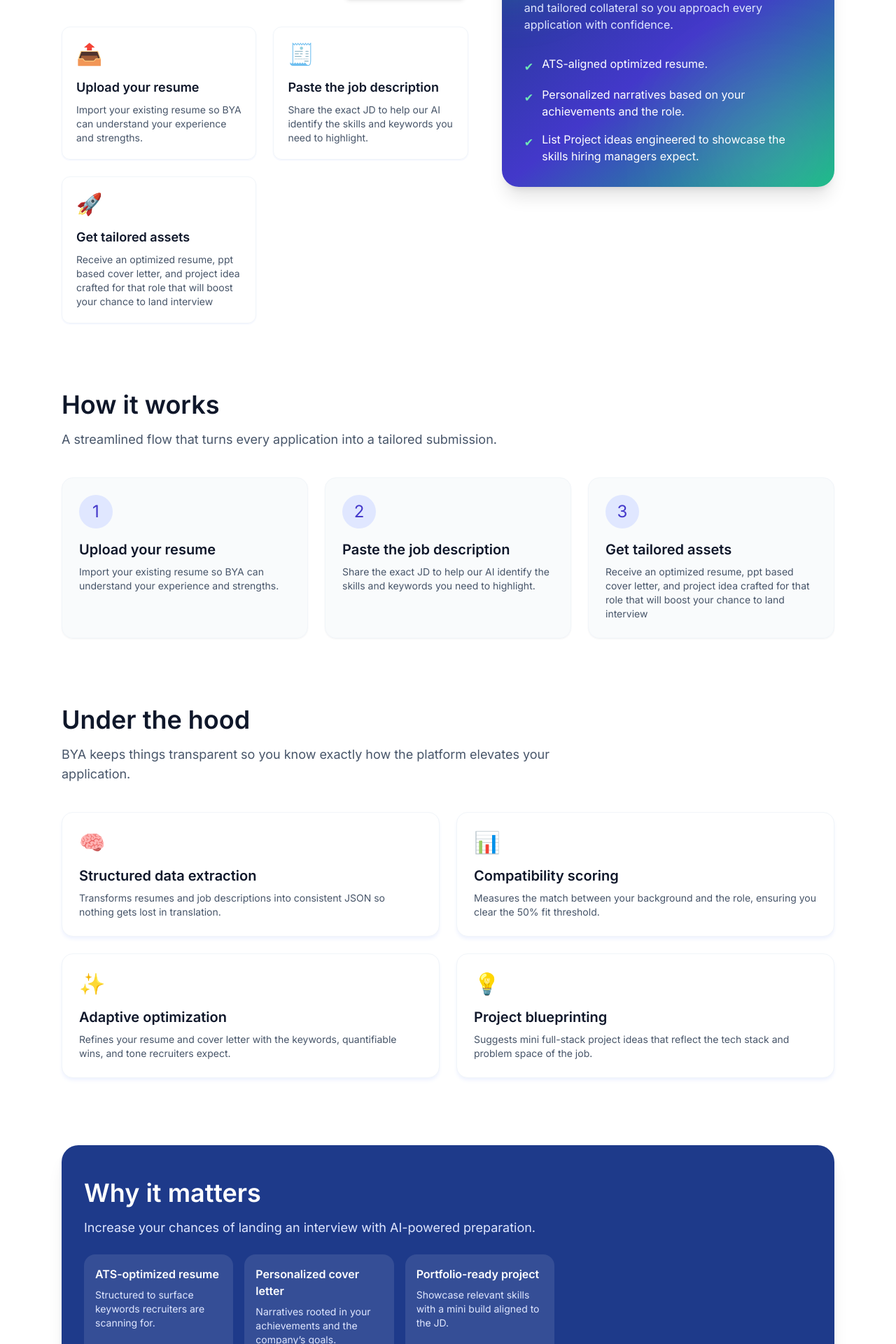
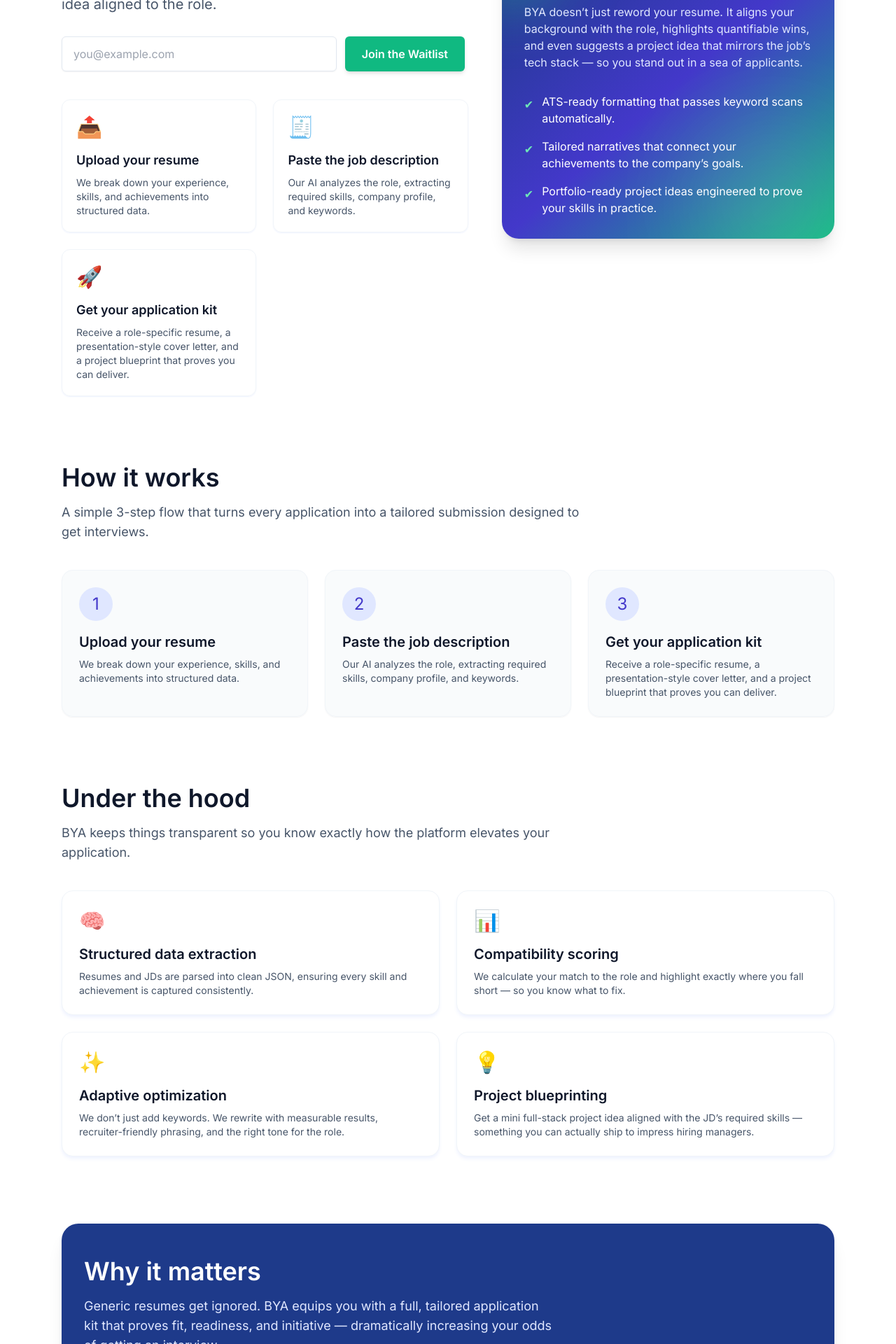
Before and after one commit to anusheeel/beforeyouapply, a Next.js app: page / in a window 1280 px wide. Shown: the part 400-2320 px from the top of the page at 70% size. Built offline with nearby package versions, Linux system fonts and the light colour scheme.

Commit message:
Update page.tsx

```diff
--- a/app/page.tsx
+++ b/app/page.tsx
@@ -3,17 +3,20 @@
 const steps = [
   {
     title: 'Upload your resume',
-    description: 'Import your existing resume so BYA can understand your experience and strengths.',
+    description:
+      'We break down your experience, skills, and achievements into structured data.',
     icon: '📤',
   },
   {
     title: 'Paste the job description',
-    description: 'Share the exact JD to help our AI identify the skills and keywords you need to highlight.',
+    description:
+      'Our AI analyzes the role, extracting required skills, company profile, and keywords.',
     icon: '🧾',
   },
   {
-    title: 'Get tailored assets',
-    description: 'Receive an optimized resume, ppt based cover letter, and project idea crafted for that role that will boost your chance to land interview',
+    title: 'Get your application kit',
+    description:
+      'Receive a role-specific resume, a presentation-style cover letter, and a project blueprint that proves you can deliver.',
     icon: '🚀',
   },
 ];
@@ -21,22 +24,26 @@
 const techHighlights = [
   {
     title: 'Structured data extraction',
-    description: 'Transforms resumes and job descriptions into consistent JSON so nothing gets lost in translation.',
+    description:
+      'Resumes and JDs are parsed into clean JSON, ensuring every skill and achievement is captured consistently.',
     icon: '🧠',
   },
   {
     title: 'Compatibility scoring',
-    description: 'Measures the match between your background and the role, ensuring you clear the 50% fit threshold.',
+    description:
+      'We calculate your match to the role and highlight exactly where you fall short — so you know what to fix.',
     icon: '📊',
   },
   {
     title: 'Adaptive optimization',
-    description: 'Refines your resume and cover letter with the keywords, quantifiable wins, and tone recruiters expect.',
+    description:
+      'We don’t just add keywords. We rewrite with measurable results, recruiter-friendly phrasing, and the right tone for the role.',
     icon: '✨',
   },
   {
     title: 'Project blueprinting',
-    description: 'Suggests mini full-stack project ideas that reflect the tech stack and problem space of the job.',
+    description:
+      'Get a mini full-stack project idea aligned with the JD’s required skills — something you can actually ship to impress hiring managers.',
     icon: '💡',
   },
 ];
@@ -45,16 +52,17 @@
   return (
     <main className="min-h-screen bg-white">
       <div className="mx-auto flex max-w-6xl flex-col gap-24 px-6 pb-24 pt-16 sm:pt-24">
+        {/* Hero Section */}
         <section className="grid gap-12 lg:grid-cols-[1.1fr_0.9fr] lg:items-center">
           <div className="max-w-2xl">
             <span className="inline-flex items-center rounded-full bg-indigo-100 px-3 py-1 text-sm font-medium text-indigo-700">
               BeforeYouApply (BYA)
             </span>
             <h1 className="mt-6 text-4xl font-bold text-slate-900 sm:text-5xl">
-              Land the interview before you apply.
+              Stop guessing. Start applying with confidence.
             </h1>
             <p className="mt-4 text-lg text-slate-600 sm:text-xl">
-              AI-powered resume, cover letter, and project kits tailored to every job description.
+              BeforeYouApply is your AI copilot that transforms a generic resume into a tailored application kit — complete with an optimized resume, a cover letter deck, and a mini-project idea aligned to the role.
             </p>
             <WaitlistForm />
             <div className="mt-10 grid gap-6 sm:grid-cols-2">
@@ -71,42 +79,51 @@
             </div>
           </div>
           <div className="relative overflow-hidden rounded-3xl bg-gradient-to-br from-indigo-900 via-indigo-700 to-emerald-500 p-8 text-white shadow-xl">
-            <div className="absolute -left-16 -top-16 h-40 w-40 rounded-full bg-emerald-400/30 blur-2xl" aria-hidden="true" />
-            <div className="absolute -bottom-20 -right-10 h-64 w-64 rounded-full bg-white/10 blur-3xl" aria-hidden="true" />
+            <div
+              className="absolute -left-16 -top-16 h-40 w-40 rounded-full bg-emerald-400/30 blur-2xl"
+              aria-hidden="true"
+            />
+            <div
+              className="absolute -bottom-20 -right-10 h-64 w-64 rounded-full bg-white/10 blur-3xl"
+              aria-hidden="true"
+            />
             <div className="relative">
               <h2 className="text-3xl font-semibold">Your AI hiring copilot</h2>
               <p className="mt-4 text-base text-indigo-100">
-                BYA blends structured data extraction, smart scoring, and tailored collateral so you approach every
-                application with confidence.
+                BYA doesn’t just reword your resume. It aligns your background with the role, highlights quantifiable wins, and even suggests a project idea that mirrors the job’s tech stack — so you stand out in a sea of applicants.
               </p>
               <ul className="mt-8 space-y-4 text-base">
                 <li className="flex items-start gap-3">
                   <span className="mt-1 text-emerald-300">✔</span>
-                  <span>ATS-aligned optimized resume.</span>
+                  <span>ATS-ready formatting that passes keyword scans automatically.</span>
                 </li>
                 <li className="flex items-start gap-3">
                   <span className="mt-1 text-emerald-300">✔</span>
-                  <span>Personalized narratives based on your achievements and the role.</span>
+                  <span>Tailored narratives that connect your achievements to the company’s goals.</span>
                 </li>
                 <li className="flex items-start gap-3">
                   <span className="mt-1 text-emerald-300">✔</span>
-                  <span>List Project ideas engineered to showcase the skills hiring managers expect.</span>
+                  <span>Portfolio-ready project ideas engineered to prove your skills in practice.</span>
                 </li>
               </ul>
             </div>
           </div>
         </section>
 
+        {/* How it works */}
         <section className="grid gap-10">
           <div className="max-w-3xl">
             <h2 className="text-3xl font-semibold text-slate-900 sm:text-4xl">How it works</h2>
             <p className="mt-4 text-lg text-slate-600">
-              A streamlined flow that turns every application into a tailored submission.
+              A simple 3-step flow that turns every application into a tailored submission designed to get interviews.
             </p>
           </div>
           <div className="grid gap-6 sm:grid-cols-3">
             {steps.map((step, index) => (
-              <div key={step.title} className="rounded-2xl border border-slate-100 bg-slate-50/80 p-6 shadow-sm">
+              <div
+                key={step.title}
+                className="rounded-2xl border border-slate-100 bg-slate-50/80 p-6 shadow-sm"
+              >
                 <div className="flex h-12 w-12 items-center justify-center rounded-full bg-indigo-100 text-2xl text-indigo-700">
                   {index + 1}
                 </div>
@@ -117,6 +134,7 @@
           </div>
         </section>
 
+        {/* Under the hood */}
         <section className="grid gap-10">
           <div className="max-w-3xl">
             <h2 className="text-3xl font-semibold text-slate-900 sm:text-4xl">Under the hood</h2>
@@ -140,36 +158,46 @@
           </div>
         </section>
 
+        {/* Why it matters */}
         <section className="grid gap-6 rounded-3xl bg-indigo-900 px-8 py-12 text-white shadow-xl">
           <div className="max-w-2xl">
             <h2 className="text-3xl font-semibold sm:text-4xl">Why it matters</h2>
             <p className="mt-4 text-lg text-indigo-100">
-              Increase your chances of landing an interview with AI-powered preparation.
+              Generic resumes get ignored. BYA equips you with a full, tailored application kit that proves fit, readiness, and initiative — dramatically increasing your odds of getting an interview.
             </p>
             <ul className="mt-6 grid gap-4 text-base text-indigo-100 sm:grid-cols-3">
               <li className="rounded-2xl bg-white/10 p-4">
                 <h3 className="font-semibold text-white">ATS-optimized resume</h3>
-                <p className="mt-2 text-sm text-indigo-100">Structured to surface keywords recruiters are scanning for.</p>
+                <p className="mt-2 text-sm text-indigo-100">
+                  Structured to surface the exact keywords recruiters are scanning for.
+                </p>
               </li>
               <li className="rounded-2xl bg-white/10 p-4">
-                <h3 className="font-semibold text-white">Personalized cover letter</h3>
-                <p className="mt-2 text-sm text-indigo-100">Narratives rooted in your achievements and the company’s goals.</p>
+                <h3 className="font-semibold text-white">Personalized cover letter deck</h3>
+                <p className="mt-2 text-sm text-indigo-100">
+                  Visual slides rooted in your achievements and the company’s goals.
+                </p>
               </li>
               <li className="rounded-2xl bg-white/10 p-4">
                 <h3 className="font-semibold text-white">Portfolio-ready project</h3>
-                <p className="mt-2 text-sm text-indigo-100">Showcase relevant skills with a mini build aligned to the JD.</p>
+                <p className="mt-2 text-sm text-indigo-100">
+                  Showcase relevant skills with a mini build aligned to the JD’s tech stack.
+                </p>
               </li>
             </ul>
           </div>
           <div className="rounded-2xl bg-white/10 p-6 backdrop-blur">
             <h3 className="text-xl font-semibold">Ready to be first in line?</h3>
-            <p className="mt-3 text-sm text-indigo-100">Join the BYA waitlist for early access, launch updates, and exclusive prep tips.</p>
+            <p className="mt-3 text-sm text-indigo-100">
+              Join the BYA waitlist for early access, launch updates, and exclusive prep tips.
+            </p>
             <div className="mt-6">
               <WaitlistForm />
             </div>
           </div>
         </section>
 
+        {/* Final CTA */}
         <section className="rounded-3xl border border-slate-100 bg-slate-50/80 px-8 py-12 shadow-sm">
           <div className="mx-auto max-w-2xl text-center">
             <h2 className="text-3xl font-semibold text-slate-900 sm:text-4xl">Join the waitlist</h2>
@@ -183,6 +211,7 @@
         </section>
       </div>
 
+      {/* Footer */}
       <footer className="border-t border-slate-200 bg-slate-50">
         <div className="mx-auto flex max-w-6xl flex-col gap-6 px-6 py-10 text-sm text-slate-500 sm:flex-row sm:items-center sm:justify-between">
           <nav className="flex flex-wrap items-center gap-4 text-sm font-medium text-slate-600">
```
